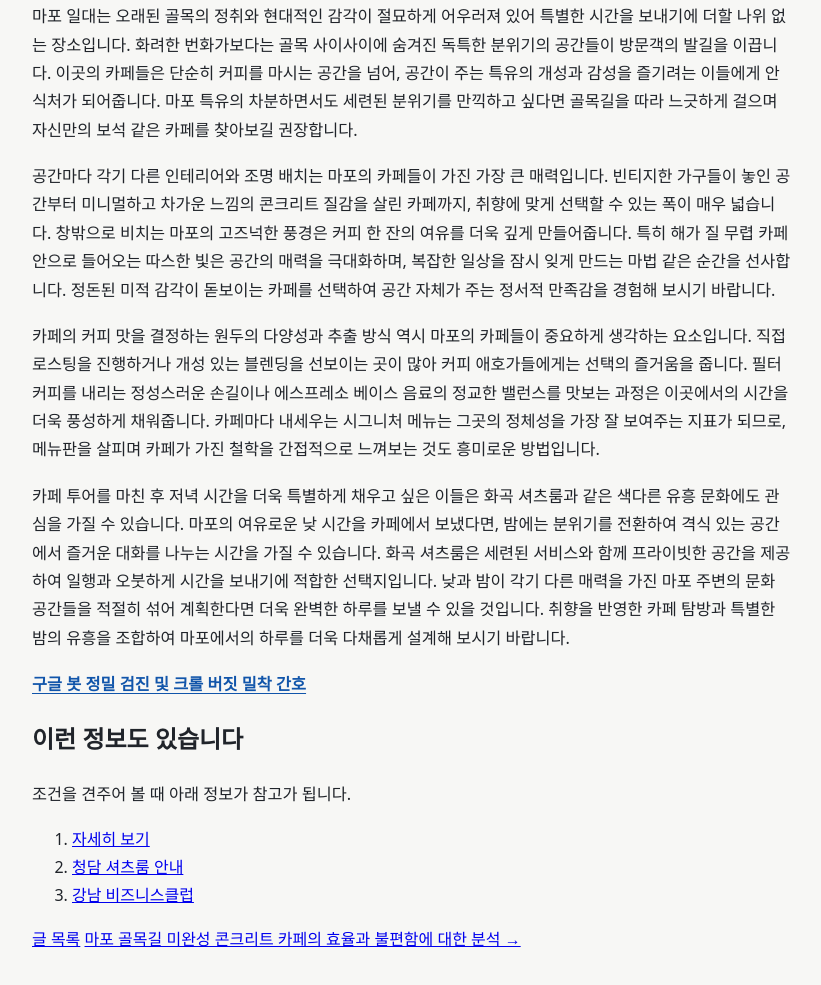
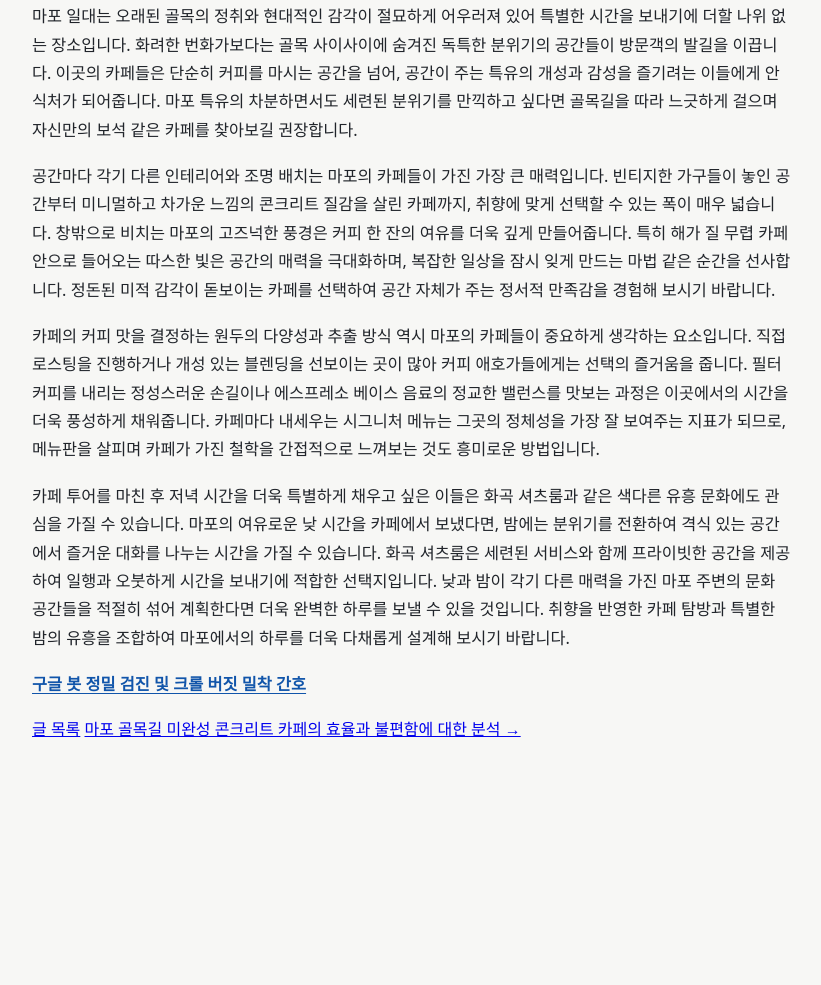
Before and after one commit to dydrkrtks7-cmd/bp-sf-t3-1779642675702-260, a plain HTML site: page posts/gemini-coverage-20260705-1515.html in a window 1280 px wide. Shown: the part 101-1086 px from the top of the page, without its empty margins (228-1049 px from the left). After the commit the page ends 887 px from the top, so only its background shows below. Drawn offline with Linux system fonts and the light colour scheme.

Commit message:
deploy: garbage-free snapshot 2026-08-26T19:00:57.362Z

```diff
--- a/posts/gemini-coverage-20260705-1515.html
+++ b/posts/gemini-coverage-20260705-1515.html
@@ -22,15 +22,7 @@
         <p>카페 투어를 마친 후 저녁 시간을 더욱 특별하게 채우고 싶은 이들은 화곡 셔츠룸과 같은 색다른 유흥 문화에도 관심을 가질 수 있습니다. 마포의 여유로운 낮 시간을 카페에서 보냈다면, 밤에는 분위기를 전환하여 격식 있는 공간에서 즐거운 대화를 나누는 시간을 가질 수 있습니다. 화곡 셔츠룸은 세련된 서비스와 함께 프라이빗한 공간을 제공하여 일행과 오붓하게 시간을 보내기에 적합한 선택지입니다. 낮과 밤이 각기 다른 매력을 가진 마포 주변의 문화 공간들을 적절히 섞어 계획한다면 더욱 완벽한 하루를 보낼 수 있을 것입니다. 취향을 반영한 카페 탐방과 특별한 밤의 유흥을 조합하여 마포에서의 하루를 더욱 다채롭게 설계해 보시기 바랍니다.</p>
         <p><a class="anchor-link" href="https://nurse-kyujin.online/">구글 봇 정밀 검진 및 크롤 버짓 밀착 간호</a></p>
       </div>
-    <section class="r-dbbf4f">
-<h2>이런 정보도 있습니다</h2>
-<p>조건을 견주어 볼 때 아래 정보가 참고가 됩니다.</p>
-<ol>
-  <li><a href="https://best-seocho-karaoke.xyz/">자세히 보기</a></li>
-  <li><a href="https://cheongdam-shirts-zone.xyz/">청담 셔츠룸 안내</a></li>
-  <li><a href="https://gangnam-night-zone.xyz/">강남 비즈니스클럽</a></li>
-</ol>
-</section>
+
     <nav class="post-pager" aria-label="글 이동">
       <a class="post-pager__index" href="../posts.html">글 목록</a>
       <a class="post-pager__next" href="../posts/gemini-coverage-20260705-272.html">마포 골목길 미완성 콘크리트 카페의 효율과 불편함에 대한 분석 →</a>
```
Also changed, not shown: posts/gemini-coverage-20260707-0216.html (+0 -1 lines), posts/gemini-coverage-20260707-0218.html (+0 -3 lines), posts/gemini-coverage-20260707-0219.html (+0 -1 lines).
